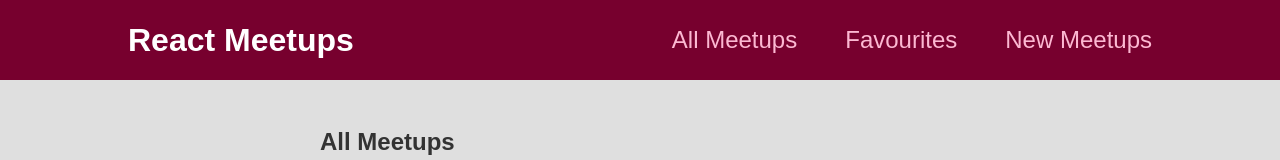
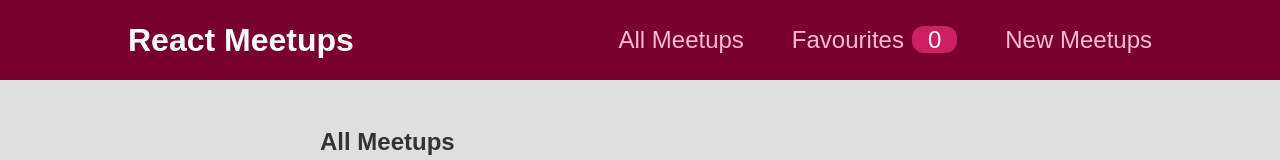
Before and after one commit to tony2tones/react-course, a React (Create React App) app: page / in a window 1280 px wide. Shown: the top 160 px of the page. Built offline with nearby package versions, Linux system fonts and the light colour scheme; no server answers.

Commit message:
added badge

```diff
--- a/src/components/layout/MainNavigation.js
+++ b/src/components/layout/MainNavigation.js
@@ -2,15 +2,17 @@ import { useContext } from 'react';
 import { Link } from 'react-router-dom';
 
 import classes from './MainNavigation.module.css';
+import FavoritesContext from '../../store/favorites-context';
 
 function MainNavigation() {
+  const favoritesCtx = useContext(FavoritesContext);
   return (
     <header className={classes.header}>
       <div className={classes.logo}>React Meetups</div>
       <nav>
         <ul>
           <li><Link to='/'>All Meetups</Link></li>
-          <li><Link to='/fav'>Favourites</Link></li>
+          <li><Link to='/fav'>Favourites<span className={classes.badge}>{favoritesCtx.totalFavorites}</span></Link></li>
           <li><Link to='/new-meetup'>New Meetups</Link></li>
         </ul>
       </nav>
```
